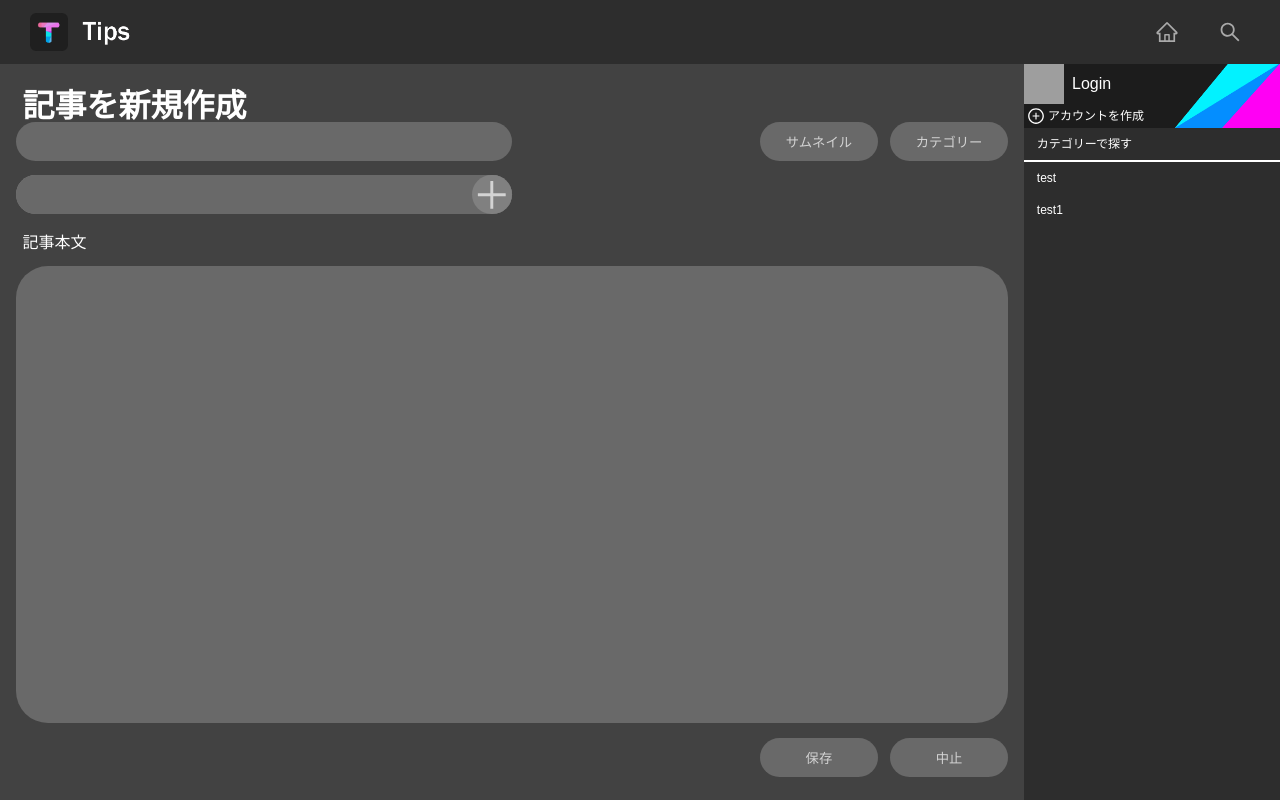
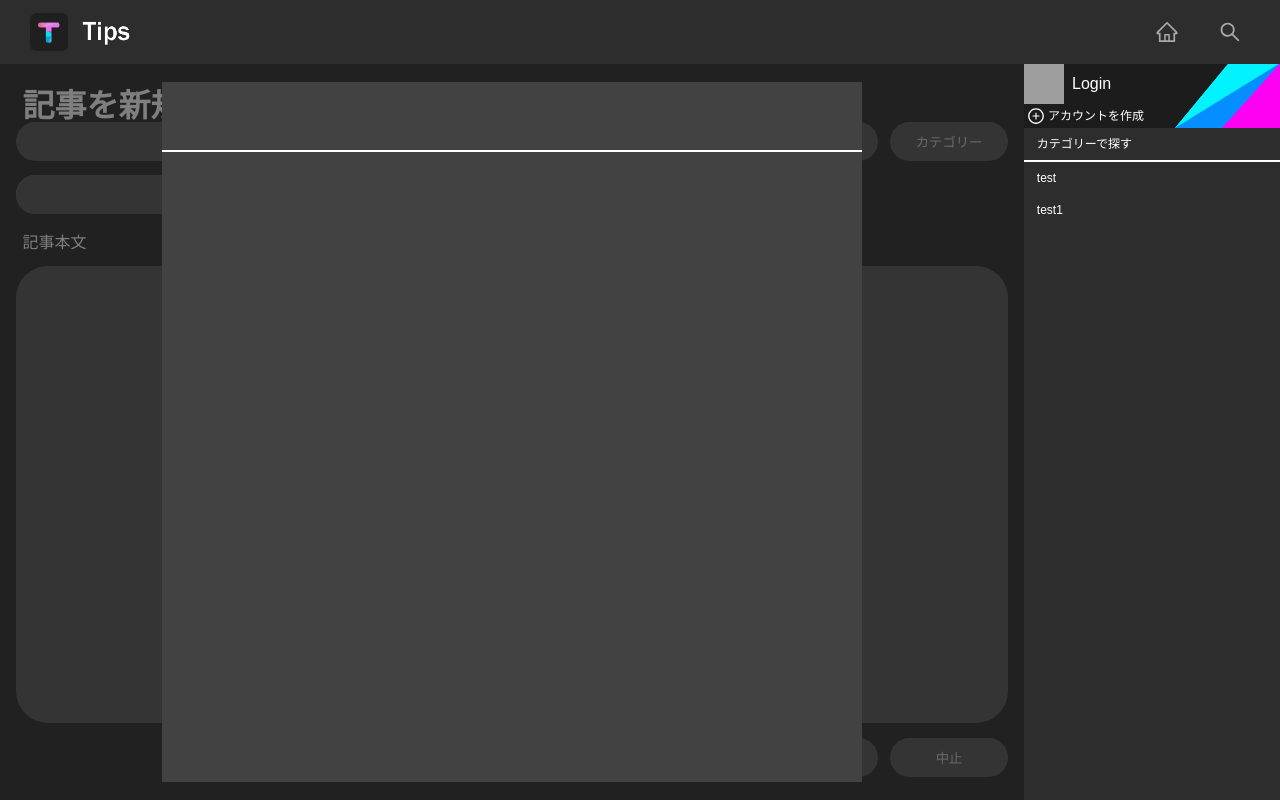
Before and after one commit to KickOrganicLovers/Tips_Client, a React app: page /create_article in a window 1280 px wide. Both pictures are taken after a click on the button "カテゴリー". Built offline with nearby package versions, Linux system fonts and the light colour scheme; grey boxes are pictures that could not be loaded.

Commit message:
In the middle of adding article creating function

```diff
--- a/src/components/create_article/CreateArticlePage.tsx
+++ b/src/components/create_article/CreateArticlePage.tsx
@@ -1,9 +1,10 @@
 import styled from "styled-components";
-import React, {useEffect, useState} from "react";
+import React, {useEffect, useRef, useState} from "react";
 import {useDispatch} from "react-redux";
 import {AppDispatch} from "../../redux/store";
 import {setPageMode} from "../../redux/PageModeSlice";
-import {AiOutlinePlus} from "react-icons/ai";
+import {AiOutlineCheck, AiOutlineClose, AiOutlinePlus} from "react-icons/ai";
+import Cropper, {CropperProps, Point} from "react-easy-crop";
 
 const CreateArticlePage: React.FC = () => {
     const  [Title, setTitle] = useState<string>('タイトルを入力してください')
@@ -13,16 +14,78 @@ const CreateArticlePage: React.FC = () => {
     const [illustration, setIllustration] = useState<Array<string>>()
     const [thumbnail, setThumbnail] = useState<string>()
 
+    const [cropperProps, setCropperProps] = useState<CropperProps>({
+        image: '',
+        crop: {x: 0, y: 0},
+        zoom: 1,
+        rotation: 0,
+        aspect: 4/3,
+        minZoom: 1,
+        maxZoom: 1,
+        cropShape: "rect",
+        zoomSpeed: 1,
+        onCropChange: (location: Point) => {
+            setCropperProps(state => {
+                return {...state, crop: location}
+            })
+        },
+        onZoomChange: (zoom: number) => {
+            setCropperProps(state => {
+                return {...state, zoom: zoom}
+            })
+        },
+        onRotationChange: (rotation: number) => {
+            setCropperProps(state => {
+                return {...state, rotation: rotation}
+            })
+        },
+        style: {
+            containerStyle: {width: '100%', aspectRatio: 4/3, position: "relative"},
+            cropAreaStyle: {boxShadow: '0 0 0 9999em rgba(0, 0, 0, 0.5'}
 
-
-
-
+        },
+        classes: {},
+        restrictPosition: false,
+        mediaProps: {},
+        // cropSize: {width: 500, height: 500},
+        objectFit: 'cover',
+        showGrid: false,
+    })
+    const [isThumbnailEditorOpen, setIsThumbnailEditorOpen] = useState<boolean>(false)
+    const [isCategoryEditorOpen, setIsCategoryEditorOpen] = useState<boolean>(false)
     const [isTagAdderFocused, setIsTagAdderFocused] = useState(false)
 
     const dispatch = useDispatch<AppDispatch>()
     useEffect(() => {
         dispatch(setPageMode('create_article'))
     })
+
+    const inputImgRef = useRef<HTMLInputElement>(null)
+    const onThumbnailEditingButtonClicked = () => {
+        inputImgRef.current?.click()
+    }
+
+    const onInitialThumbnailInputted = (e: React.ChangeEvent<HTMLInputElement>) => {
+        if (e.target.files && e.target.files.length > 0) {
+            const reader = new FileReader()
+            reader.onloadend = () => {
+                if (reader.result) {
+                    setCropperProps(state => {
+                        return {...state, image: reader.result?.toString()}
+                    })
+                    setIsThumbnailEditorOpen(true)
+                }
+            }
+            reader.readAsDataURL(e.target.files[0])
+        }
+    }
+
+    const onCategoryEditingButtonClicked = () => {
+        setIsCategoryEditorOpen(true)
+    }
+
+
+
     return (
         <Wrapper>
             <S_h1>
@@ -32,8 +95,9 @@ const CreateArticlePage: React.FC = () => {
                 <S_div_4>
                     <S_input_text_0 type='text'></S_input_text_0>
                     <S_div_6>
-                        <S_button_0>サムネイル</S_button_0>
-                        <S_button_0>カテゴリー</S_button_0>
+                        <S_button_0 onClick={onThumbnailEditingButtonClicked}>サムネイル</S_button_0>
+                        <S_input_file type={'file'} accept={'image/*'} ref={inputImgRef} onChange={onInitialThumbnailInputted}/>
+                        <S_button_0 onClick={onCategoryEditingButtonClicked}>カテゴリー</S_button_0>
                     </S_div_6>
                 </S_div_4>
                 <S_div_5>
@@ -54,6 +118,51 @@ const CreateArticlePage: React.FC = () => {
                     <S_button_2>中止</S_button_2>
                 </S_div_7>
             </S_div_2>
+            {(() => isThumbnailEditorOpen?
+                <ThumbnailEditCard>
+                    <Cropper onCropChange={cropperProps.onCropChange}
+                             crop={cropperProps.crop}
+                             aspect={cropperProps.aspect}
+                             zoom={cropperProps.zoom}
+                             rotation={cropperProps.rotation}
+                             onZoomChange={cropperProps.onZoomChange}
+                             onRotationChange={cropperProps.onRotationChange}
+                             image={cropperProps.image}
+                             style={cropperProps.style}
+                             cropShape={cropperProps.cropShape}
+                             cropSize={cropperProps.cropSize}
+                             objectFit={cropperProps.objectFit}
+                             showGrid={cropperProps.showGrid}></Cropper>
+                    <ZoomSlider>
+                        <S_p_1>
+                            Zoom
+                        </S_p_1>
+                        <S_input_range
+                            type='range'
+                            value={cropperProps.zoom}
+                            min={1}
+                            max={3}
+                            step={0.1}
+                            aria-labelledby="Zoom"
+                            onChange={(e: React.ChangeEvent<HTMLInputElement>) => {
+                                cropperProps.onZoomChange?.(Number(e.target.value))
+                            }}
+                        />
+                    </ZoomSlider>
+                    <CheckBoxWrapper>
+                        <S_AiOutlineCheck/>
+                        <S_AiOutlineClose/>
+                    </CheckBoxWrapper>
+                </ThumbnailEditCard>
+                : null)()}
+            {(() => isCategoryEditorOpen?
+                <CategoryEditCard>
+                    <S_div_8></S_div_8>
+                    <S_div_9></S_div_9>
+                    <S_div_10></S_div_10>
+                </CategoryEditCard>
+                : null)()}
+            {(() => isThumbnailEditorOpen || isCategoryEditorOpen? <FadeLayer></FadeLayer> : null)()}
         </Wrapper>
     )
 }
@@ -61,6 +170,7 @@ const CreateArticlePage: React.FC = () => {
 export default CreateArticlePage
 
 const Wrapper = styled.div`
+    position: relative;
     width: 80%;
     height: 100%;
     background-color: #424242;
@@ -245,3 +355,133 @@ const S_button_2 = styled(S_button)`
         color: hotpink;
     }
 `
+
+const ThumbnailEditCard = styled.div`
+    position: absolute;
+    z-index: 25;
+    width: 700px;
+    height: 700px;
+    background-color: #424242;
+    top: 0;
+    right: 0;
+    bottom: 0;
+    left: 0;
+    margin: auto;
+`
+
+const CategoryEditCard = styled.div`
+    position: absolute;
+    z-index: 25;
+    width: 700px;
+    height: 700px;
+    background-color: #424242;
+    top: 0;
+    right: 0;
+    bottom: 0;
+    left: 0;
+    margin: auto;
+`
+
+const FadeLayer = styled.div`
+    position: absolute;
+    top: 0;
+    left: 0;
+    z-index: 20;
+    width: 100%;
+    height: 100%;
+    background-color: black;
+    opacity: 0.5;
+`
+
+
+const S_input_file = styled.input`
+    display: none;
+`
+
+const ZoomSlider = styled.div`
+    position: relative;
+    width: 100%;
+    height: 10%;
+`
+
+const S_p_1 = styled.p`
+    position: absolute;
+    margin: 0;
+    padding: 0 0 0 1vw;
+    left: 0;
+    width: 25%;
+    height: 100%;
+    font-size: 1.5vh;
+    line-height: 6vh;
+    box-sizing: border-box;
+    color: white;
+`
+
+const S_input_range = styled.input`
+    width: 75%;
+    height: 100%;
+    position: absolute;
+    top: 0;
+    right: 0;
+    margin-right: 1vw;
+    box-sizing: border-box;
+`
+
+const CheckBoxWrapper = styled.div`
+    display: flex;
+    flex-direction: row;
+    justify-content: center;
+    gap: 3vw;
+    position: relative;
+    width: 100%;
+    height: 7.5%;
+    margin-top: 2vh;
+`
+const S_AiOutlineCheck = styled(AiOutlineCheck)`
+    height: 100%;
+    width: auto;
+    color: lightgray;
+
+    &:hover {
+        transition: 0.2s;
+        color: cyan;
+    }
+
+`
+
+const S_AiOutlineClose = styled(AiOutlineClose)`
+    height: 100%;
+    width: auto;
+    color: lightgray;
+
+    &:hover {
+        transition: 0.2s;
+        color: hotpink;
+    }
+`
+
+const S_div_8 = styled.div`
+    width: 100%;
+    height: 10%;
+    position: absolute;
+    top: 0;
+    left: 0;
+    border-bottom: solid white 2px;
+    box-sizing: border-box;
+`
+
+const S_div_9 = styled.div`
+    width: 50%;
+    height: 90%;
+    position: absolute;
+    bottom: 0;
+    left: 0;
+`
+
+const S_div_10 = styled.div`
+    width: 50%;
+    height: 90%;
+    position: absolute;
+    bottom: 0;
+    right: 0;
+`
```
